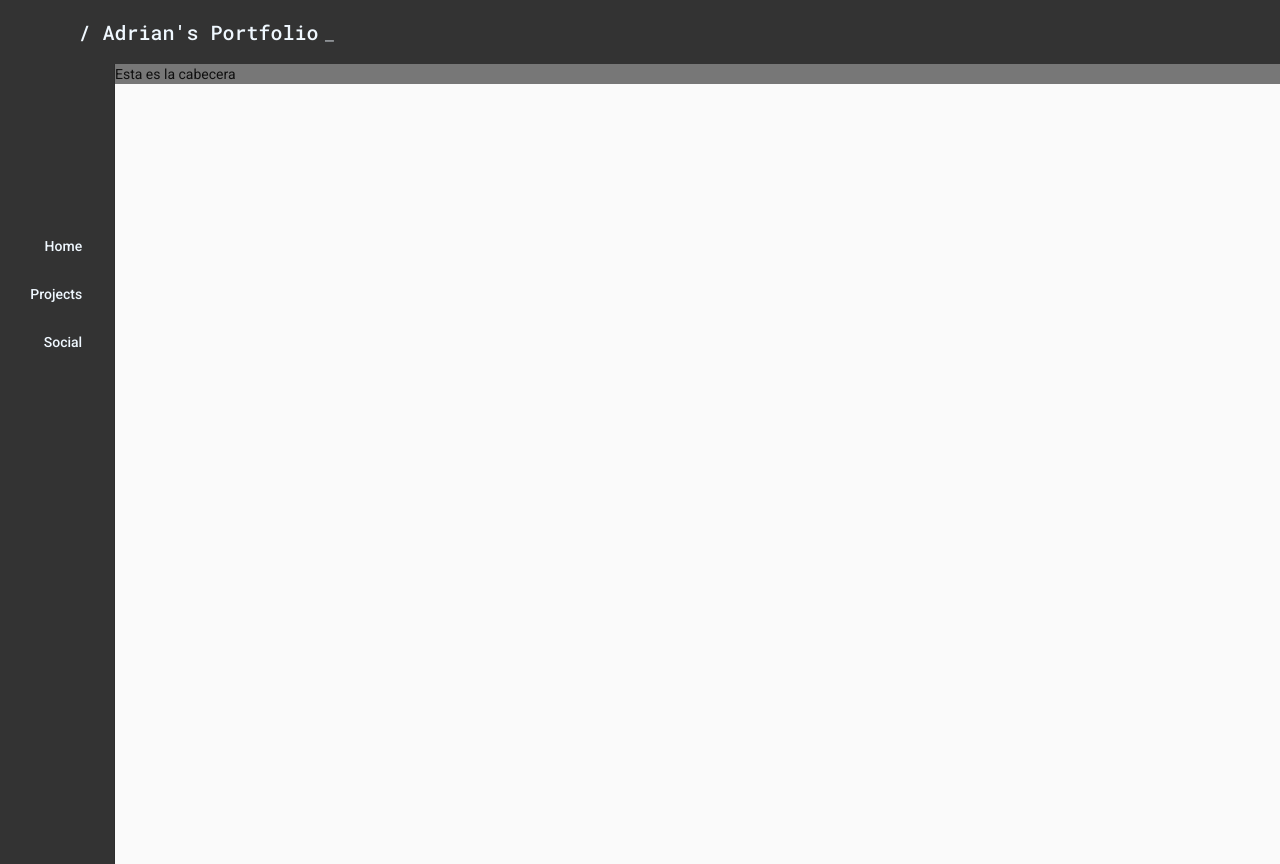
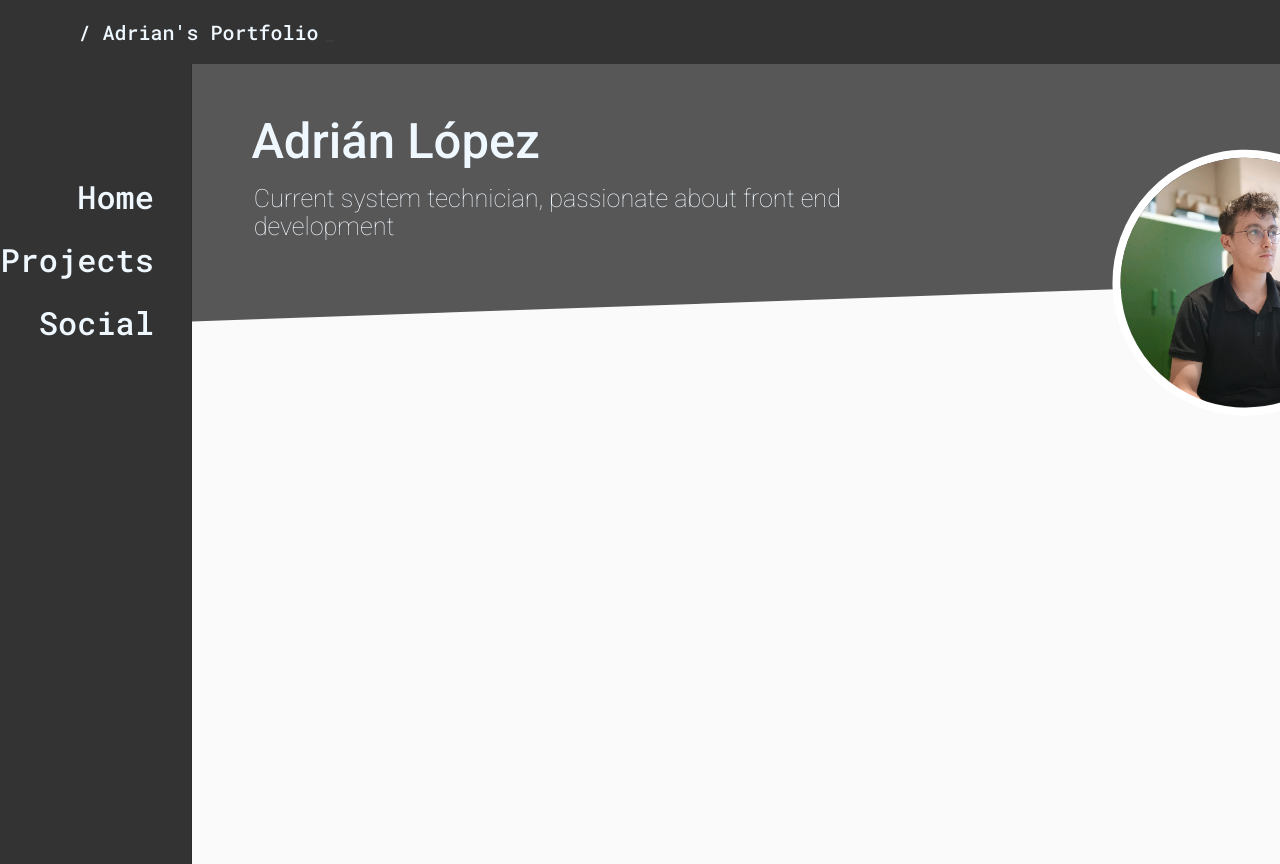
Before and after one commit to adrianlpzt/MyPortfolio, an Angular app: page / in a window 1280 px wide. Built offline with nearby package versions, Linux system fonts and the light colour scheme.

Commit message:
Adding profile header and profile image

```diff
--- a/src/app/app.component.css
+++ b/src/app/app.component.css
@@ -1,8 +1,13 @@
     @import url('https://fonts.googleapis.com/css2?family=Roboto+Mono:wght@500&display=swap');
 
+/* ESTILOS DEL TITULO */
+
     .toolbar {
+        position: relative;
+        z-index: 2;
         background-color: #333333;
     }
+
     .title {
         font-family: 'Roboto Mono', monospace;
         margin-left: 5%;
@@ -15,11 +20,11 @@
         font-family: 'Roboto Mono', monospace;
         margin-left: 5px;
         animation-name: parpadeo;
-        animation-duration: 2s;
+        animation-duration: 1s;
         animation-timing-function: linear;
         animation-iteration-count: infinite;
         -webkit-animation-name:parpadeo;
-        -webkit-animation-duration: 2s;
+        -webkit-animation-duration: 1s;
         -webkit-animation-timing-function: linear;
         -webkit-animation-iteration-count: infinite;
     }
@@ -29,11 +34,15 @@
             opacity: 0;
         }
     }
+
+/* ESTTILOS DE SIDENAV */
+
     .mat-sidenav-container {
         height: 100vh;
     }
     .sidenav {
+        position: fixed;
         background-color: #333333;
-        width: 9%;
+        width: 15%;
         height: 1000vmax;
     }
--- a/src/app/menu/menu.component.css
+++ b/src/app/menu/menu.component.css
@@ -1,4 +1,7 @@
+@import url('https://fonts.googleapis.com/css2?family=Roboto+Mono:wght@500&display=swap');
+
 .menu {
+
     position: absolute;
     top: 150px;
     right: 0;
@@ -6,12 +9,17 @@
     }
 
 .item-menu {
+    margin-top: 15px;
+    margin-bottom: 15px;
     width: 100%;
 }
 
 .item-menu button {
+    margin-right: 6px;
+    font-family: 'Roboto Mono', monospace;
+    padding: 15px;
+    font-size: 2em;
     width: 100%;
     color: aliceblue;
-    margin: 0 auto;
     text-align: right;
 }
--- a/src/app/profile/profile.component.css
+++ b/src/app/profile/profile.component.css
@@ -1,3 +1,54 @@
+@import url('https://fonts.googleapis.com/css2?family=Roboto:ital,wght@0,100;0,400;0,500;1,100&display=swap');
+
+.clear {
+    clear: both;
+}
+
 .header {
-    background-color: #777777;
+    position: absolute;
+    top: -40px;
+    left: -30px;
+    background-color: #575757;
+    height: 260px;
+    width: 2200px;
+    transform: rotate(-2deg);
 }
+
+.profile-info {
+    left: 90px;
+    top: 60px;
+    position: relative;
+    width: 60%;
+}
+
+.profile-image {
+    float: left;
+    position: relative;
+    top: 60px;
+    right: -43%;
+}
+
+.profile {
+    top: -85px;
+    position: relative;
+    border: 8px solid white;
+    width: 250px;
+    border-radius: 100%;
+}
+
+.profile-title h1{
+    color: aliceblue;
+    font-family: 'Roboto';
+    font-weight: 500;
+    font-size: 3.5em;
+    transform: rotate(2deg);
+    margin-top: 30px;
+
+}.profile-title h3{
+    font-family: 'Roboto';
+    font-weight: 100;
+    width: 700px;
+    color: aliceblue;
+    font-size: 1.8em;
+    transform: rotate(2deg);
+}
--- a/src/app/profile/profile.component.html
+++ b/src/app/profile/profile.component.html
@@ -1,3 +1,11 @@
 <div class="header">
-    Esta es la cabecera
+    <div class="profile-info">
+        <div class="profile-title">
+            <h1>Adrián López</h1>
+            <h3>Current system technician, passionate about front end development</h3>
+        </div>
+    </div>
+    <div class="profile-image">
+        <img src="../../assets/profile.jfif" alt="profile-image" class="profile">
+    </div>
 </div>
--- a/src/styles.css
+++ b/src/styles.css
@@ -1,4 +1,4 @@
 /* You can add global styles to this file, and also import other style files */
 
 html, body { height: 100%;}
-body { margin: 0; font-family: Roboto, "Helvetica Neue", sans-serif; }
+body { margin: 0; font-family: Roboto, "Helvetica Neue", sans-serif; overflow: hidden; }
```
Also changed, not shown: src/assets/profile.jfif (added).
